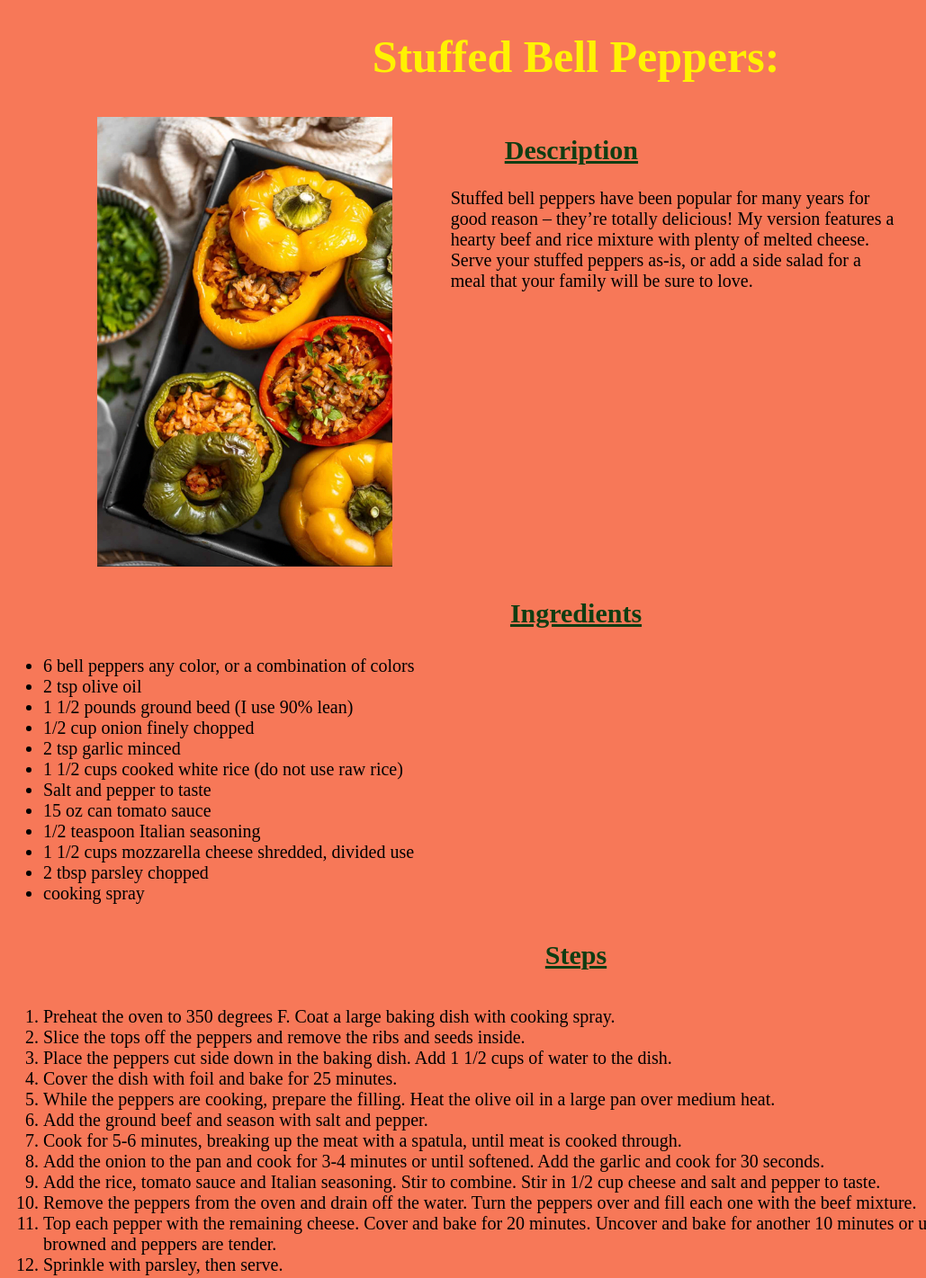
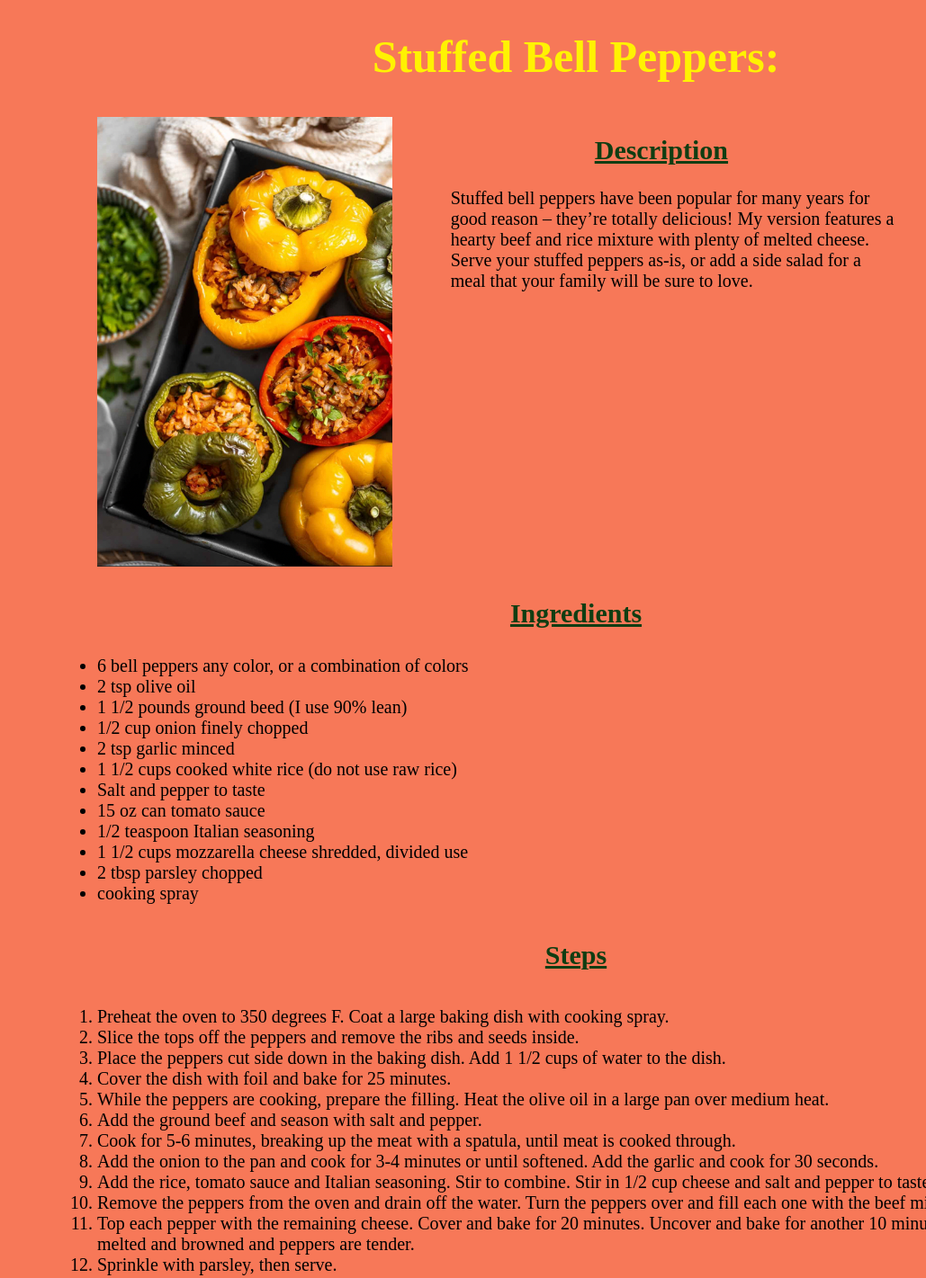
Before and after one commit to Kylie-C/odin-recipes, a plain HTML site: page recipes/stuffed-bell-peppers.html in a window 1280 px wide. Shown: the top 1421 px of the page at 90% size, without its empty margins (0-1029 px from the left). Drawn offline with Linux system fonts and the light colour scheme.

Commit message:
Added div's to Notes and Steps' headings. Aligned .description-container and all the text under h3-h5.

```diff
--- a/recipes/banana-pudding.css
+++ b/recipes/banana-pudding.css
@@ -11,7 +11,7 @@ h1 {
 
 
 h2 {
-    margin-left: 60px;
+    margin-left: 70px;
 }
 
 
--- a/recipes/stuffed-bell-peppers.css
+++ b/recipes/stuffed-bell-peppers.css
@@ -12,7 +12,7 @@ h1 {
 
 
 h2 {
-    margin-left: 60px;
+    margin-left: 160px;
 }
 
 
@@ -68,6 +68,11 @@ h6 {
 }
 
 
+.ingredients-container,
+.steps-container,
+.notes-container {
+    margin: auto 60px;
+}
 
 
 .recipes-button {
--- a/recipes/stuffed-bell-peppers.html
+++ b/recipes/stuffed-bell-peppers.html
@@ -34,6 +34,7 @@
             <li>cooking spray</li>
         </ul>
     </div>
+    <div class="steps-container">
         <h4 class="heading">Steps</h4>
         <ol>
             <li>Preheat the oven to 350 degrees F. Coat a large baking dish with cooking spray.</li>
@@ -49,12 +50,15 @@
             <li>Top each pepper with the remaining cheese. Cover and bake for 20 minutes. Uncover and bake for another 10 minutes or until cheese is melted and browned and peppers are tender.</li>
             <li>Sprinkle with parsley, then serve.</li>
         </ol>
+    </div>
+    <div class="notes-container">
         <h5 class="heading">Notes</h5>
         <ol>
             <li>Look for peppers with flatter bottoms so that they will stand up in the pan. If your peppers are not completely flat on the bottom you can cut a thin slice off to help them stay up better.</li>
             <li>Be sure to use cooked rice in this recipe, raw rice will not work.</li>
             <li>If you are using meat that has a higher fat content, you may need to drain excess grease from your pan after it is cooked.</li>
         </ol>
+    </div>
     <button class="recipes-button"><a class="button-font"href="../index.html">Recipes</button></a>
 </body>
 </html>
```
Lines whose indentation alone changed are shown as unchanged.
